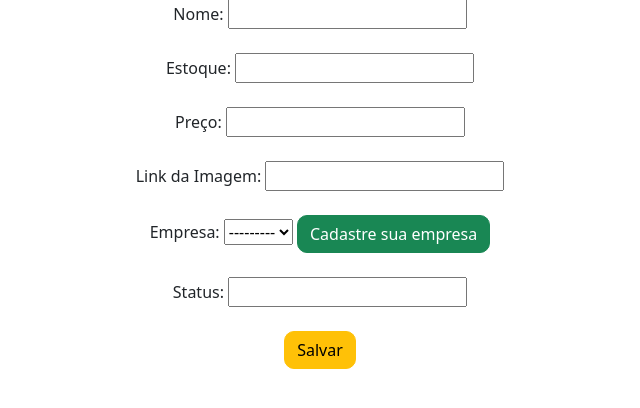
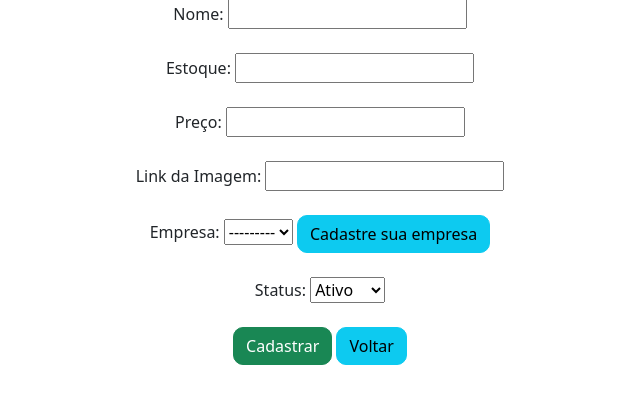
Before and after one commit to amandaveredas/crud-python-gcp, a Django app: page /formproduto/ in a window 1280 px wide. Shown: the part 177-585 px from the top of the page, without its empty margins (320-960 px from the left). Run offline with Django 3.2, Linux system fonts and the light colour scheme; data that the repository does not hold is empty.

Commit message:
versão final da imagem docker

```diff
--- a/app/templates/detalheempresa.html
+++ b/app/templates/detalheempresa.html
@@ -38,7 +38,7 @@
 </div>
 
 <div class="col-8 m-auto pt-3 pb-2 text-center">
-    <input type="button" value="Voltar" onclick="history.go(-1)">
+    <input type="button" class="btn btn-info" value="Voltar" onclick="history.go(-1)">
 </div>
 
 
--- a/app/templates/detalheproduto.html
+++ b/app/templates/detalheproduto.html
@@ -43,7 +43,7 @@
 
 </div>
 <div class="col-8 m-auto pt-3 pb-2 text-center">
-    <input type="button" value="Voltar" onclick="history.go(-1)">
+    <input type="button" class="btn btn-info" value="Voltar" onclick="history.go(-1)">
 
 </div>
 
--- a/app/templates/empresas.html
+++ b/app/templates/empresas.html
@@ -31,14 +31,13 @@
 </div>
 
 <div class="col-8 m-auto pt-3 pb-2 text-center">
-    <a href="/formempresa" class="btn btn-success">Cadastre sua empresa</a>
+    <a href="/formempresa" class="btn btn-info">Cadastre sua empresa</a>
 </div>
 
 <div class="col-8 m-auto pt-4 pb-2 text-center">
 <table class="table">
   <thead>
     <tr>
-      <th scope="col">ID</th>
       <th scope="col">Nome</th>
       <th scope="col">CNPJ</th>
       <th scope="col">Telefone</th>
@@ -49,7 +48,6 @@
   <tbody>
   {% for dbs in db %}
     <tr>
-      <th>{{dbs.id}}</th>
       <td>{{dbs.nome}}</td>
       <td>{{dbs.cnpj}}</td>
       <td>{{dbs.telefone}}</td>
--- a/app/templates/formempresa.html
+++ b/app/templates/formempresa.html
@@ -36,13 +36,11 @@
     <div class="form-group mt-4">CNPJ: {{form.cnpj}}</div>
     <div class="form-group mt-4">Telefone: {{form.telefone}}</div>
     <div class="form-group mt-4">Endereço: {{form.endereco}}</div>
-        <input type="submit" class="btn btn-warning mt-4" value="Cadastrar">
+        <input type="submit" class="btn btn-success mt-4" value="Cadastrar">
+        <input type="button" class="btn btn-info mt-4" value="Voltar" onclick="history.go(-1)">
     </form>
 </div>
 
-<!--div class="col-8 m-auto pt-3 pb-2 text-center">
-    <a href="/empresas" class="btn btn-info">Lista de empresas</a>
-</div-->
 
 
 </body>
--- a/app/templates/formproduto.html
+++ b/app/templates/formproduto.html
@@ -39,17 +39,22 @@
     <div class="form-group mt-4">Preço: {{formproduto.preco}}</div>
     <div class="form-group mt-4">Link da Imagem: {{formproduto.imagem}}</div>
     <div class="form-group mt-4">Empresa: {{formproduto.empresa}}
-    <a href="/formempresa" class="btn btn-success">Cadastre sua empresa</a>
+    <a href="/formempresa" class="btn btn-info">Cadastre sua empresa</a>
     </div>
-    <div class="form-group mt-4">Status: {{formproduto.status}}</div>
-        <input type="submit" class="btn btn-warning mt-4" value="Salvar">
+    <div class="form-group mt-4">Status:
+        <select value="{{formproduto.status}}">
+            <option value="ativo">Ativo</option>
+            <option value="inativo">Inativo</option>
+        </select>
+        </div>
+        <input type="submit" class="btn btn-success mt-4" value="Cadastrar">
+        <input type="button" class="btn btn-info mt-4" value="Voltar" onclick="history.go(-1)">
     </form>
 </div>
 
-<div class="col-8 m-auto pt-3 pb-2 text-center">
-    <!--a href="/" class="btn btn-info">Menu inicial</a>
-    <a href="/produtos" class="btn btn-info">Lista de produtos</a-->
 
-</div>
+
+
+
 </body>
 </html>
--- a/app/templates/produtos.html
+++ b/app/templates/produtos.html
@@ -32,7 +32,7 @@
 </div>
 
 <div class="col-8 m-auto pt-3 pb-2 text-center">
-    <a href="/formproduto" class="btn btn-success">Cadastre seu produto</a>
+    <a href="/formproduto" class="btn btn-info">Cadastre seu produto</a>
     <!--a class="btn btn-info" href="/">Menu inicial</a-->
     <a class="btn btn-info" href="/pesquisaprodutos">Filtrar por empresa</a>
 </div>
--- a/app/templates/produtosempresa.html
+++ b/app/templates/produtosempresa.html
@@ -67,7 +67,7 @@
     </table>
 </div>
 <div class="col-8 m-auto pt-3 pb-2 text-center">
-    <a href="/formproduto" class="btn btn-success">Cadastre seu produto</a>
+    <a href="/formproduto" class="btn btn-info">Cadastre seu produto</a>
     <!--a href="/produtos" class="btn btn-info">Todos os produtos</a>
     <input type="button" value="Voltar" onclick="history.go(-1)"-->
 </div>
```
Also changed, not shown: db.sqlite3.
